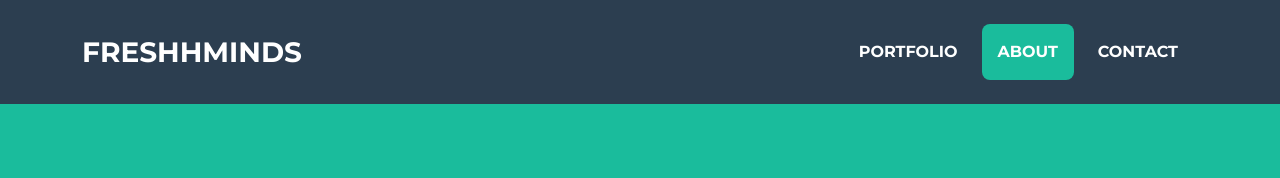
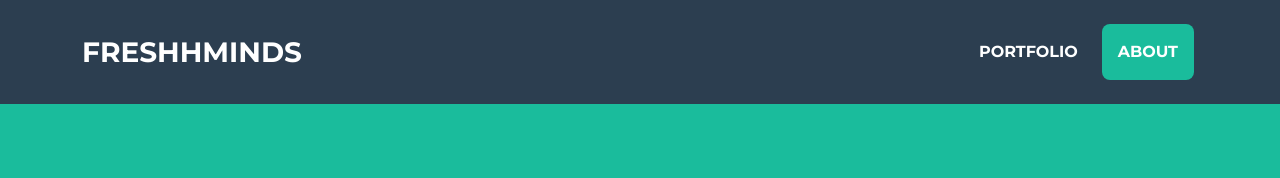
Before and after one commit to SavanSutariya/FreshhMinds, a plain HTML site: page index.html in a window 1280 px wide. Shown: the top 178 px of the page. Drawn offline with nearby package versions, Linux system fonts and the light colour scheme.

Commit message:
Update index.html

```diff
--- a/index.html
+++ b/index.html
@@ -29,7 +29,7 @@
                     <ul class="navbar-nav ms-auto">
                         <li class="nav-item mx-0 mx-lg-1"><a class="nav-link py-3 px-0 px-lg-3 rounded" href="#portfolio">Portfolio</a></li>
                         <li class="nav-item mx-0 mx-lg-1"><a class="nav-link py-3 px-0 px-lg-3 rounded" href="#about">About</a></li>
-                        <li class="nav-item mx-0 mx-lg-1"><a class="nav-link py-3 px-0 px-lg-3 rounded" href="#contact">Contact</a></li>
+
                     </ul>
                 </div>
             </div>
```
